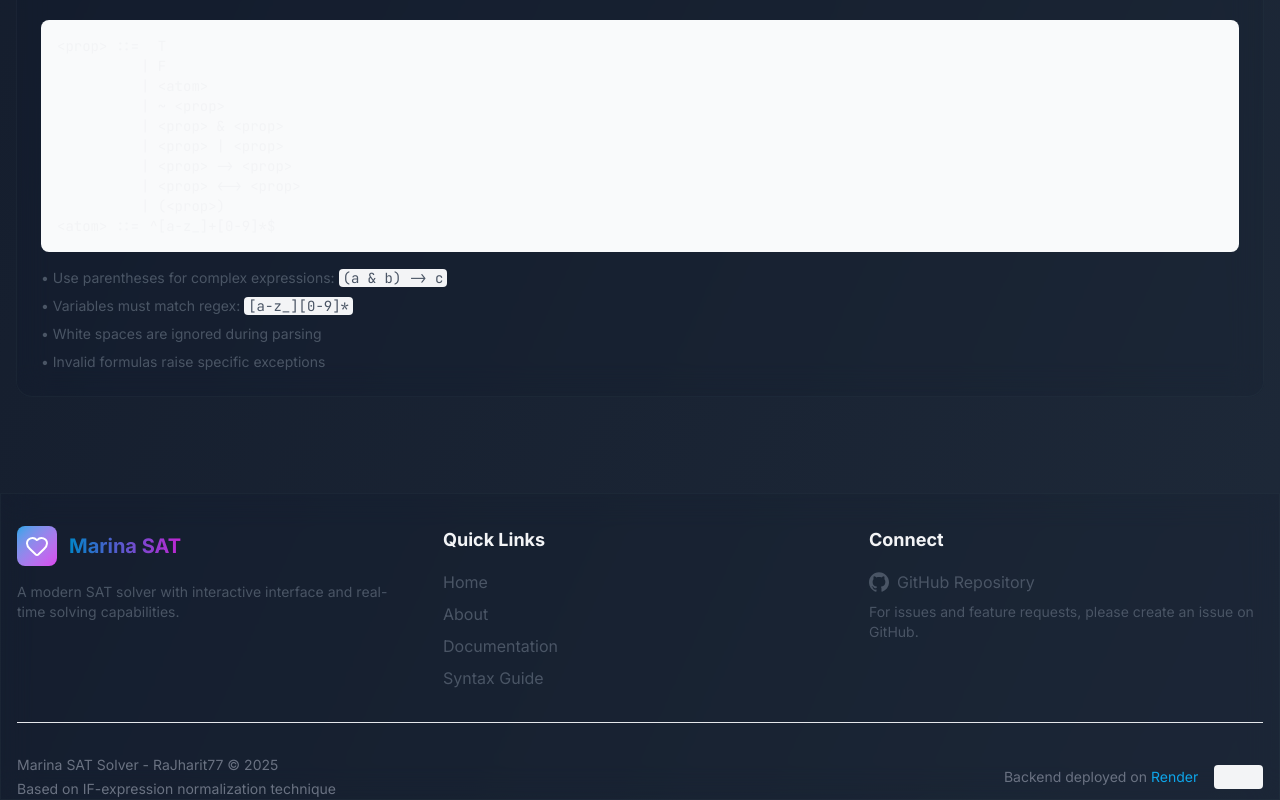
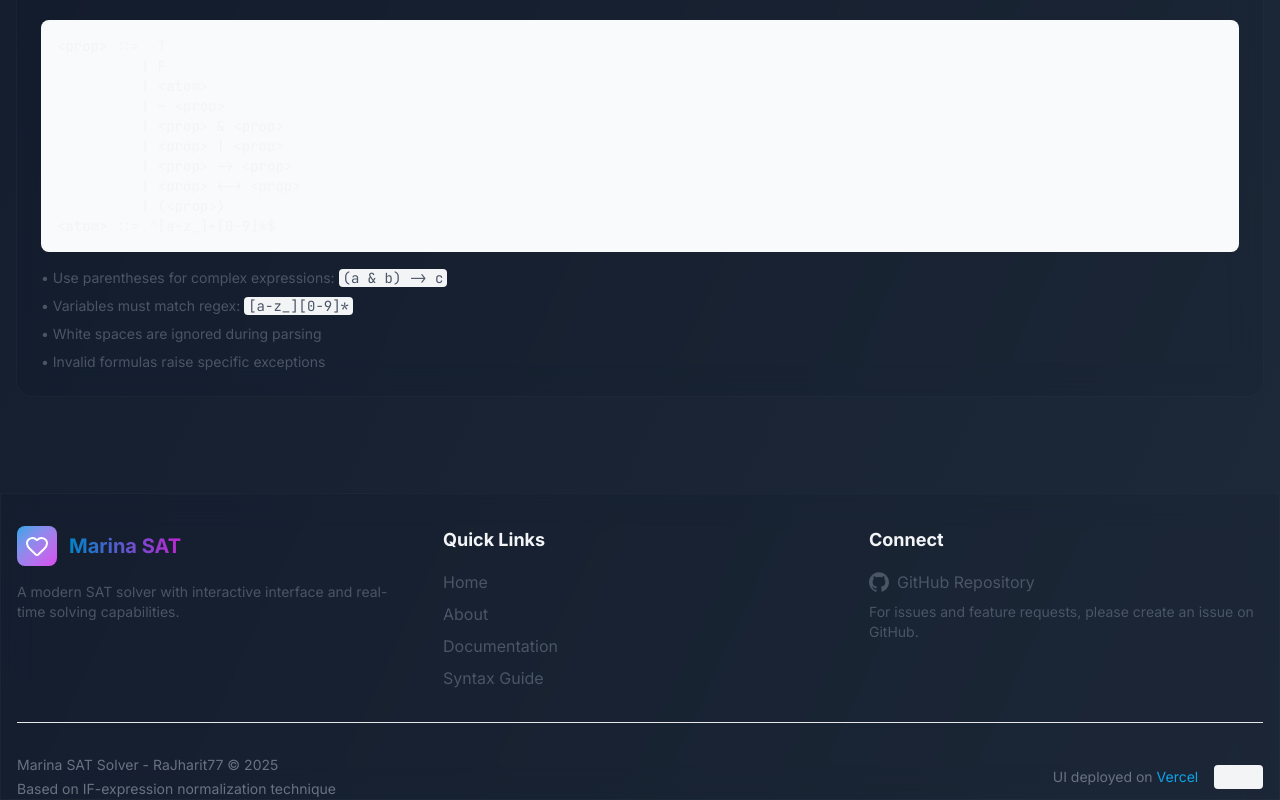
Before and after one commit to RaJharit77/marina-ui, a Next.js app: page / in a window 1280 px wide. Shown: the part 2015-2815 px from the top of the page. Built offline with nearby package versions, Linux system fonts and the light colour scheme; no server answers.

Commit message:
chore: Update Footer component

```diff
--- a/components/layout/Footer.tsx
+++ b/components/layout/Footer.tsx
@@ -86,14 +86,14 @@
                         </div>
                         <div className="flex items-center space-x-4">
                             <span className="text-sm text-gray-500 dark:text-gray-400">
-                                Backend deployed on{' '}
+                                UI deployed on{' '}
                                 <a
-                                    href="https://render.com"
+                                    href="https://vercel.com"
                                     target="_blank"
                                     rel="noopener noreferrer"
                                     className="text-primary-500 hover:underline"
                                 >
-                                    Render
+                                    Vercel
                                 </a>
                             </span>
                             <span className="text-xs px-2 py-1 bg-gray-100 dark:bg-gray-800 rounded">
```
